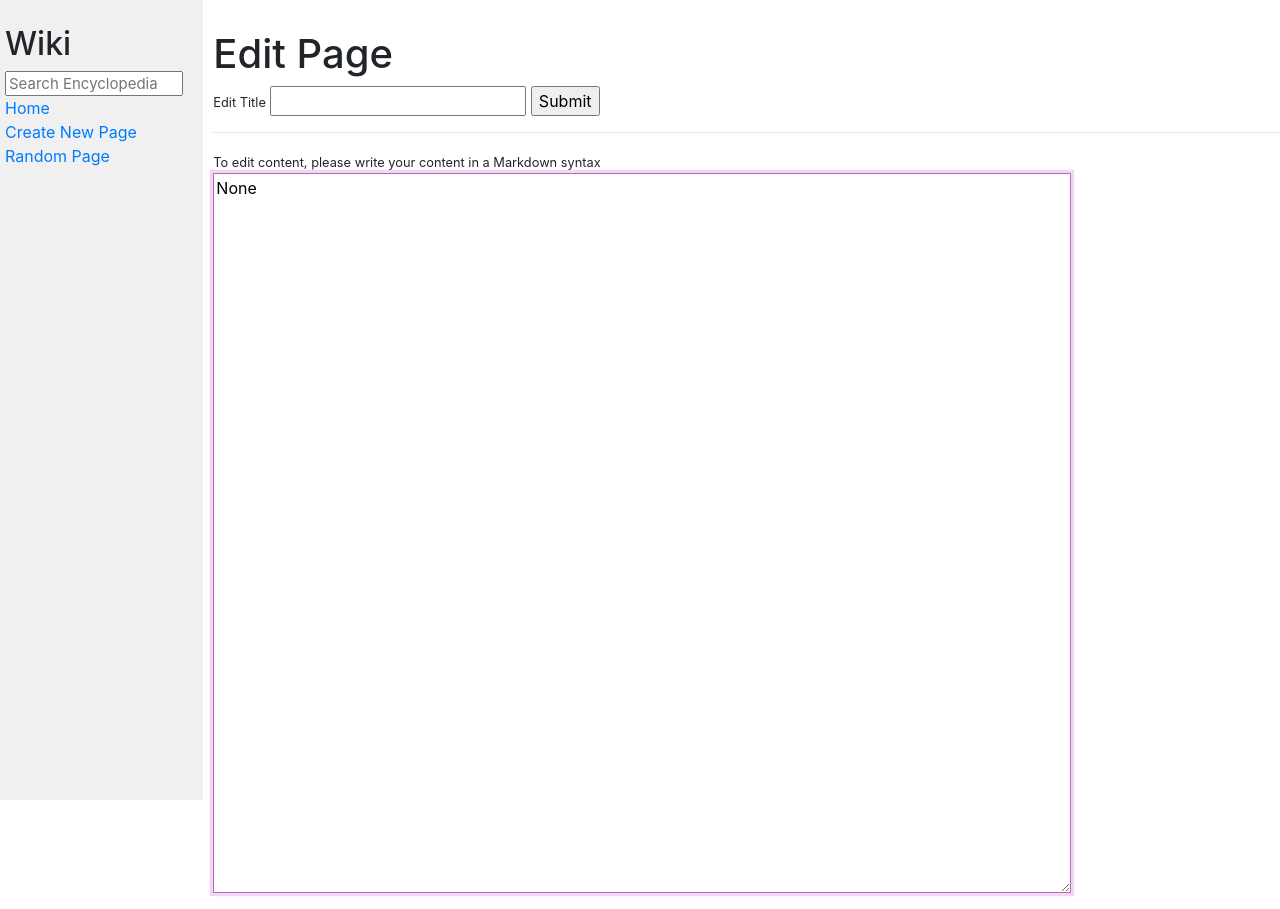
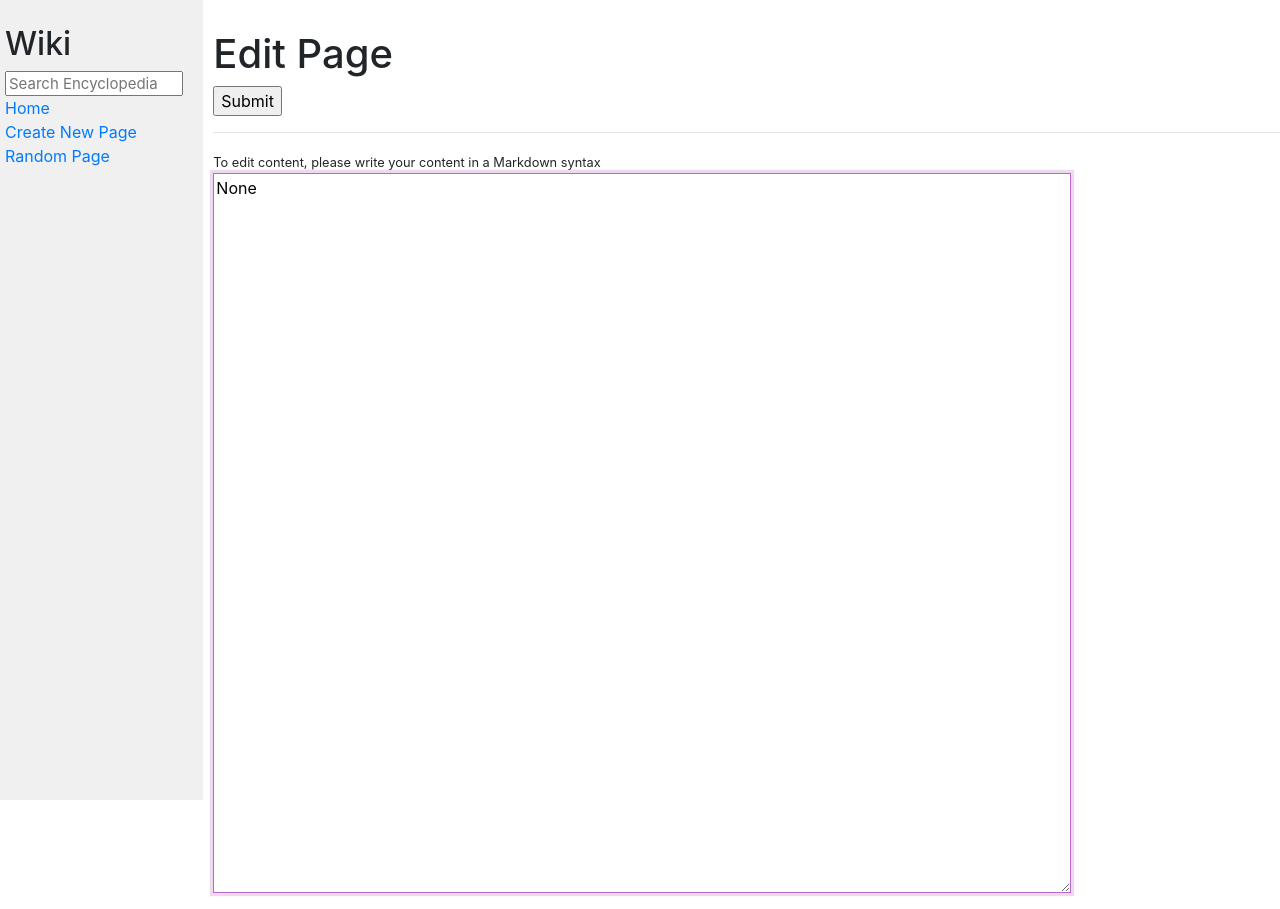
Before and after one commit to CarinaLR/WIKI, a Django app: page /wiki/edit_page in a window 1280 px wide. Run offline with Django 3.2, Linux system fonts and the light colour scheme; some libraries are stand-ins or nearby versions.

Commit message:
add edit page

```diff
--- a/encyclopedia/templates/encyclopedia/edit_page.html
+++ b/encyclopedia/templates/encyclopedia/edit_page.html
@@ -8,8 +8,6 @@
     <h1>Edit Page</h1>
     <form method="POST">
         {% csrf_token %}
-    <small>Edit Title</small>
-    <input type="text" name="title">
     <input type="submit">
     <hr>
     <small>To edit content, please write your content in a Markdown syntax</small>
--- a/encyclopedia/templates/encyclopedia/entry_page.html
+++ b/encyclopedia/templates/encyclopedia/entry_page.html
@@ -10,5 +10,5 @@
   <hr>
   <p>{{ title| safe }}</p>
 </div>
-<a href="{% url 'edit_page' %}">Edit</a>
+<a href="{% url 'edit_page'%}">Edit</a>
 {% endblock %}
--- a/encyclopedia/views.py
+++ b/encyclopedia/views.py
@@ -6,10 +6,6 @@ from . import util
 from markdown2 import Markdown
 # Set variable to use in the instance.
 markdowner = Markdown()
-# markdowner.convert("*boo!*")
-# u'<p><em>boo!</em></p>\n'
-# markdowner.convert("**boom!**")
-# u'<p><strong>boom!</strong></p>\n'
 
 
 def index(request):
@@ -37,9 +33,12 @@ def index(request):
 
 def entry_page(request, title):
     if request.method == "GET":
+        # Get content from markdown file
+        content = util.get_entry(title)
         try:
             return render(request, "encyclopedia/entry_page.html", {
-                "title": markdowner.convert(util.get_entry(title))
+                "title": markdowner.convert(util.get_entry(title)),
+                "content": content
             })
         except 404:
             return render(request, "encyclopedia/error.html")
@@ -63,8 +62,7 @@ def create(request):
 
 def edit_page(request):
     # Set variables
-    title = request.POST.get("title")
-    initial = util.get_entry(title)
+    initial = util.get_entry("content")
     return render(request, "encyclopedia/edit_page.html", {
         "content": initial
     })
```
